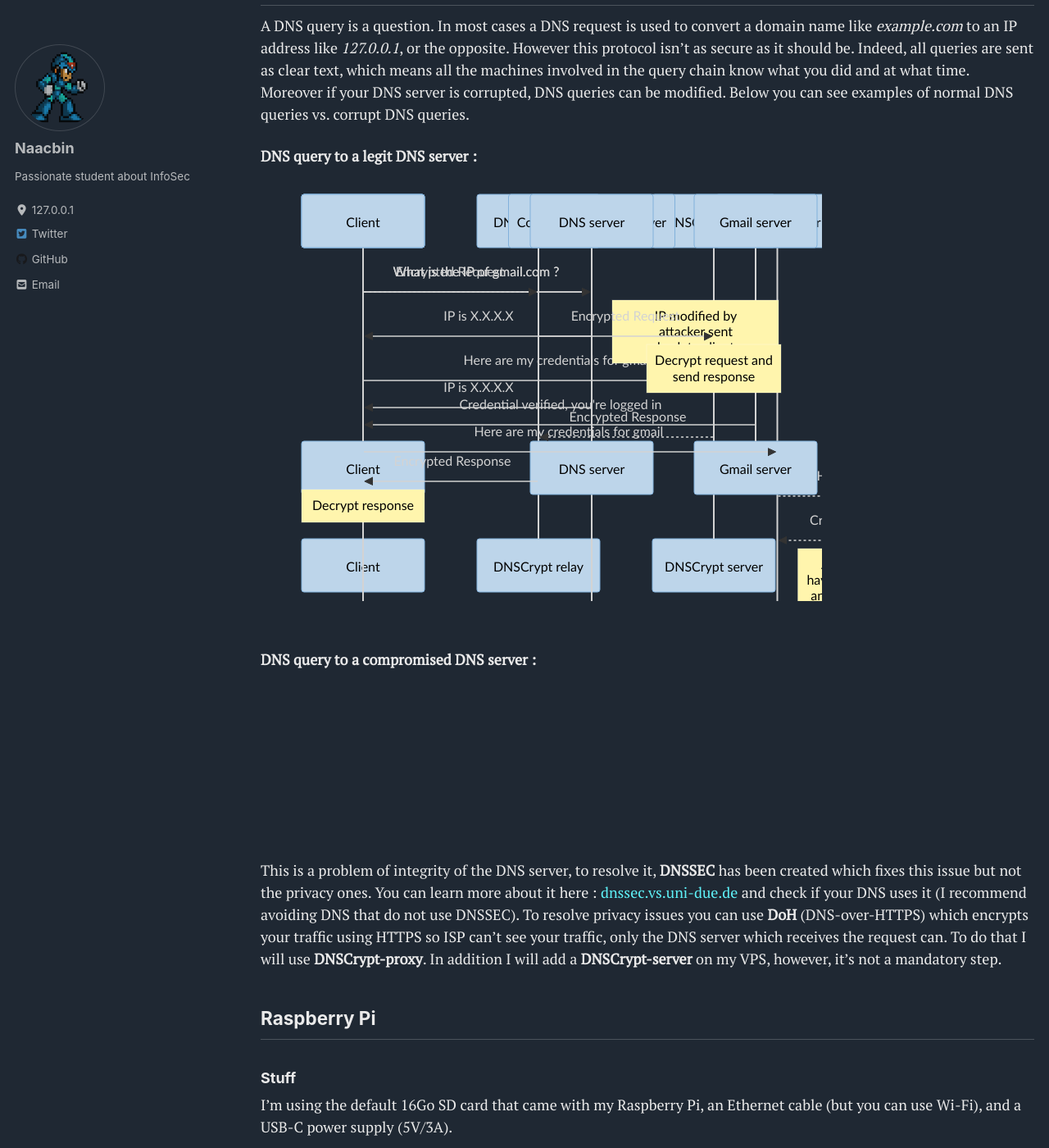
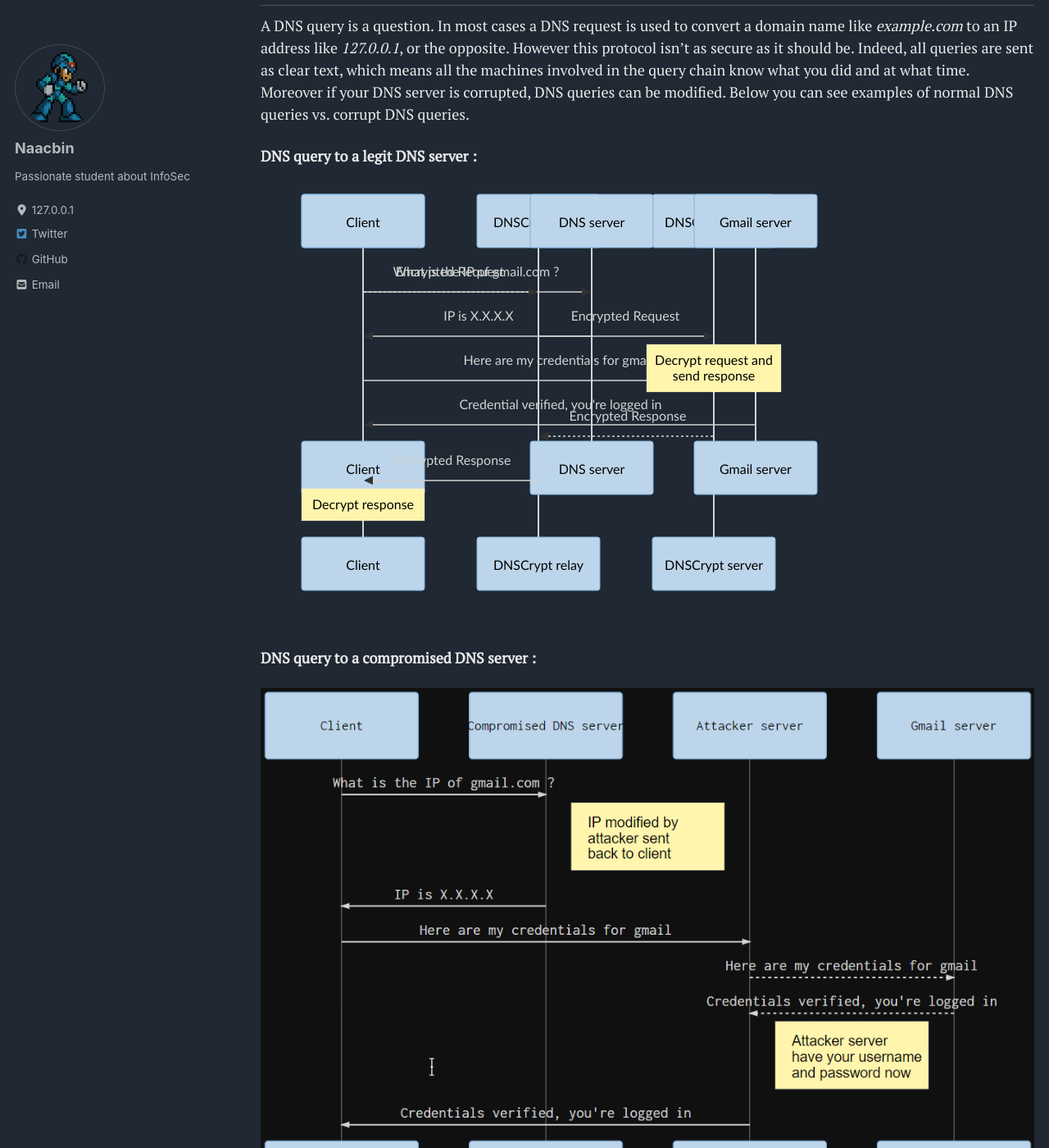
Before and after one commit to naacbin/naacbin.github.io, a Jekyll site: the page built from _posts/2020-01-16-DNSCrypt+Pi-hole.md, in a window 1280 px wide and 1400 px high, scrolled down 500 px. Shown: the whole window at 82% size. Built offline with Jekyll 4.4.1, drawn with Linux system fonts in a browser that asks for light colours; cached includes are drawn as plain includes; nearby versions of some CDN libraries; a script that is not in the unit is left out.

Commit message:
Update 2020-01-16-DNSCrypt+Pi-hole.md

```diff
--- a/_posts/2020-01-16-DNSCrypt+Pi-hole.md
+++ b/_posts/2020-01-16-DNSCrypt+Pi-hole.md
@@ -47,22 +47,7 @@ A DNS query is a question. In most cases a DNS request is used to convert a doma
 
 **DNS query to a compromised DNS server :**
 
-<div class="mermaid">
-sequenceDiagram
-    participant Client
-    participant Compromised DNS server
-    participant Attacker server
-    participant Gmail server
-    Client->>Compromised DNS server: What is the IP of gmail.com ?
-    Note right of Compromised DNS server: IP modified by <br> attacker sent <br> back  to  client
-    Compromised DNS server->>Client: IP is X.X.X.X
-    Client->>Attacker server: Here are my credentials for gmail
-    Attacker server-->>Gmail server: Here are my credentials for gmail
-    Gmail server-->>Attacker server: Credentials verified, you're logged in
-    Note right of Attacker server: Attacker server <br> have your username <br> and password now
-    Attacker server->>Client: Credentials verified, you're logged in
-</div>
-<br>
+![corrupt-dns_diagram](/assets/images/dnscrypt_pi-hole/corrupt-dns_diagram.png)
 
 This is a problem of integrity of the DNS server, to resolve it, **DNSSEC** has been created which fixes this issue but not the privacy ones. You can learn more about it here : [dnssec.vs.uni-due.de](https://dnssec.vs.uni-due.de/) and check if your DNS uses it (I recommend avoiding DNS that do not use DNSSEC). To resolve privacy issues you can use **DoH** (DNS-over-HTTPS) which encrypts your traffic using HTTPS so ISP can't see your traffic, only the DNS server which receives the request can. To do that I will use **DNSCrypt-proxy**. In addition I will add a **DNSCrypt-server** on my VPS, however, it's not a mandatory step.
 <br>
```
